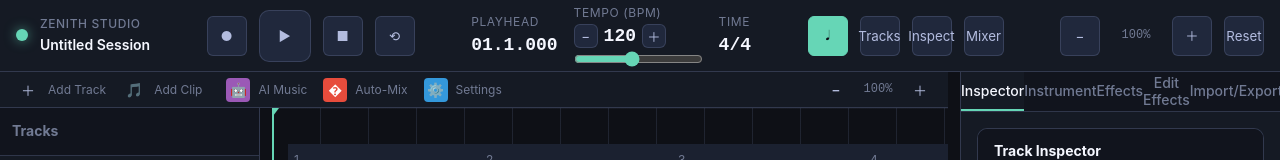
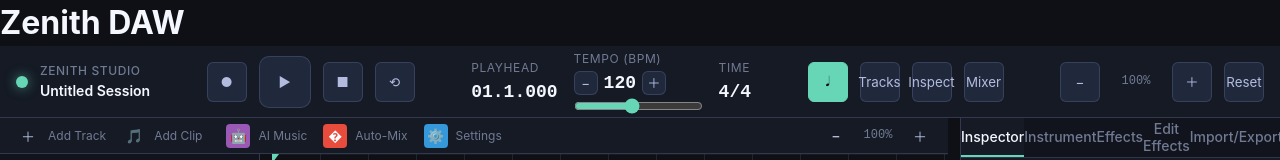
Before and after one commit to Dexter5000000/Webiste-for-gaming, a React (Vite) app: page / in a window 1280 px wide. Shown: the top 160 px of the page. Built offline with nearby package versions, Linux system fonts and the light colour scheme; no server answers.

Commit message:
feat: Add h1 element for accessibility (screen reader only)

```diff
--- a/src/App.tsx
+++ b/src/App.tsx
@@ -750,6 +750,7 @@ function App() {
 
   return (
     <div className="daw-shell">
+      <h1 className="sr-only">Zenith DAW</h1>
       <TransportBar
         isPlaying={transport.isPlaying}
         isRecording={transport.isRecording}
```
